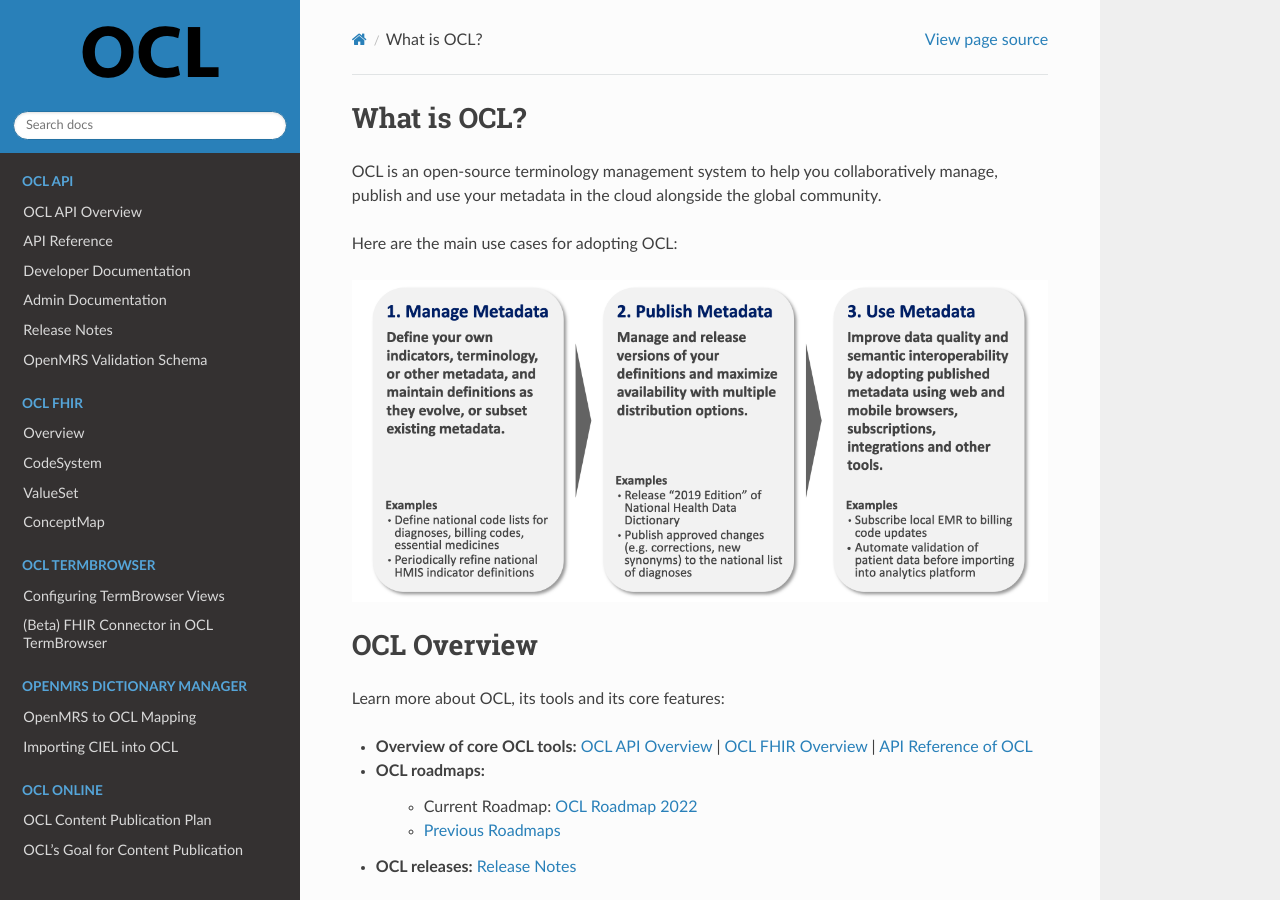
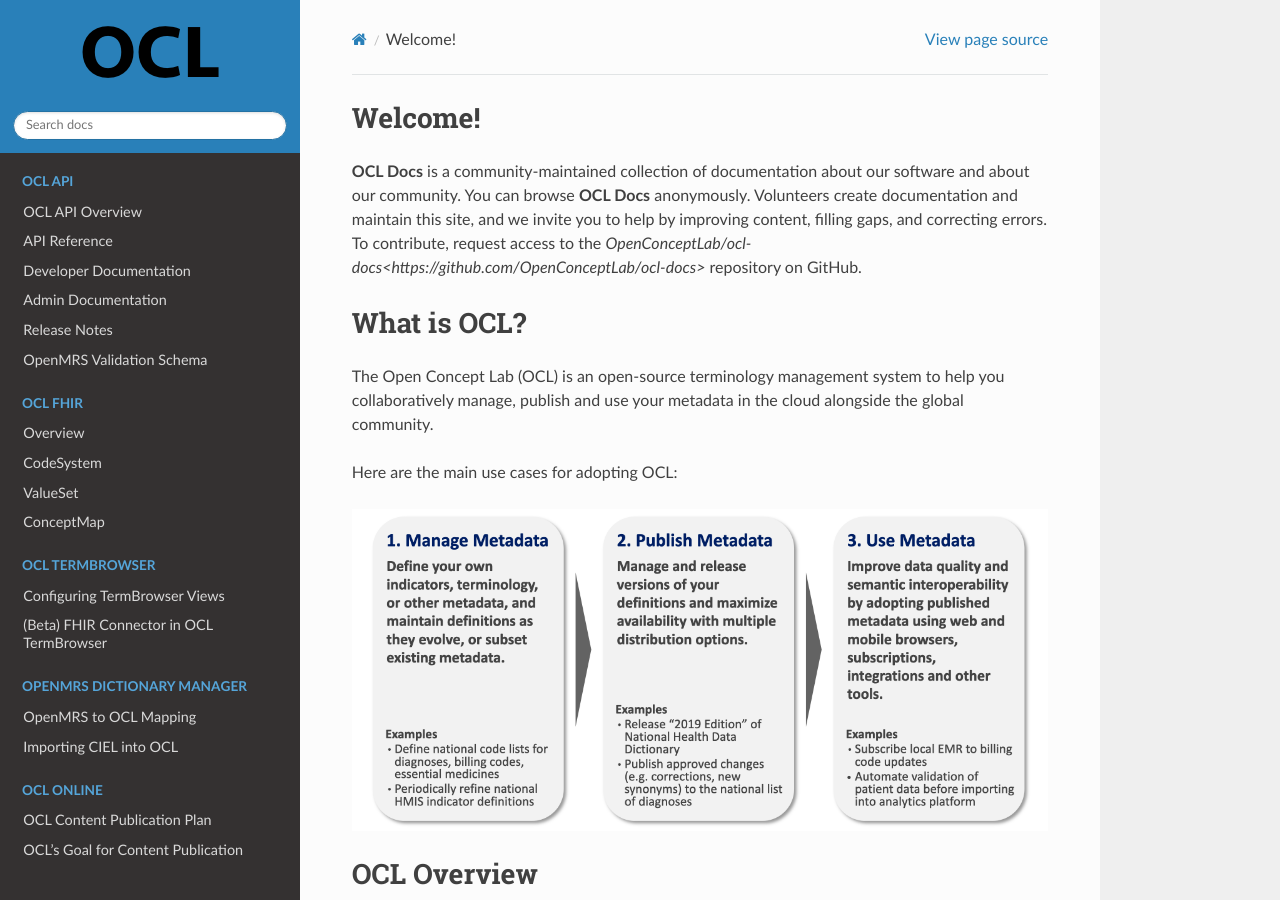
Before and after one commit to OpenConceptLab/ocl-docs, a Sphinx documentation site: the page built from docs/source/index.rst, in a window 1280 px wide and 900 px high. Built offline with Sphinx 7.4.7 and the Read the Docs theme 2.0.0, drawn with Linux system fonts in a browser that asks for light colours.

Commit message:
Added welcome message

```diff
--- a/docs/source/index.rst
+++ b/docs/source/index.rst
@@ -1,6 +1,10 @@
+Welcome!
+--------
+**OCL Docs** is a community-maintained collection of documentation about our software and about our community. You can browse **OCL Docs** anonymously. Volunteers create documentation and maintain this site, and we invite you to help by improving content, filling gaps, and correcting errors. To contribute, request access to the `OpenConceptLab/ocl-docs<https://github.com/OpenConceptLab/ocl-docs>` repository on GitHub.
+
 What is OCL?
 ------------
-OCL is an open-source terminology management system to help you collaboratively manage, publish and use your metadata in the cloud alongside the global community.
+The Open Concept Lab (OCL) is an open-source terminology management system to help you collaboratively manage, publish and use your metadata in the cloud alongside the global community.
 
 Here are the main use cases for adopting OCL:
 
```
